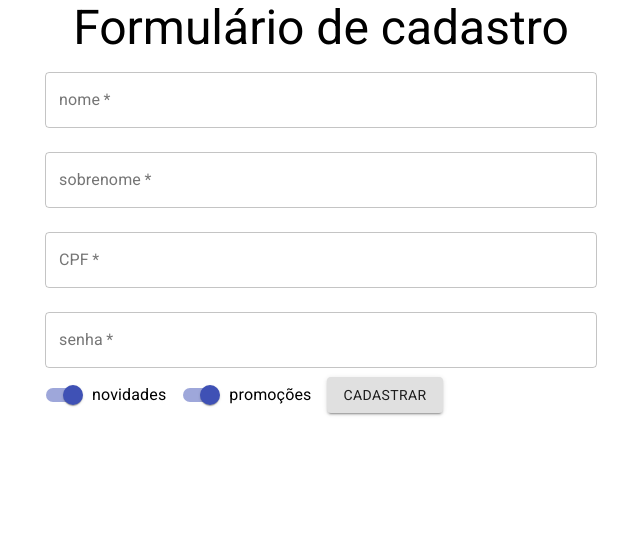
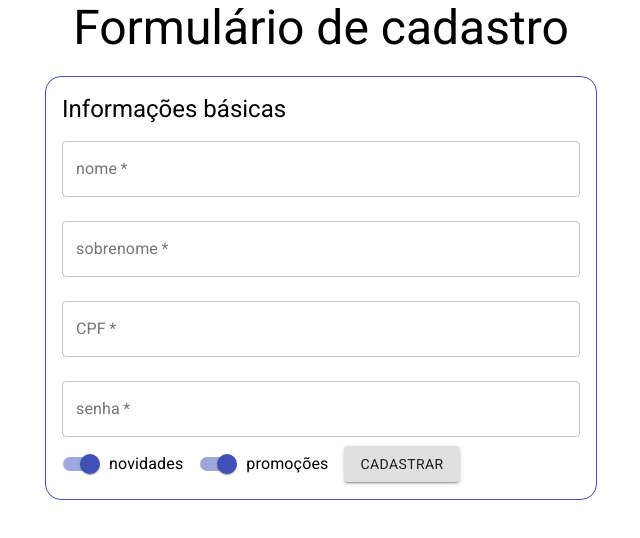
Before and after one commit to Davi95-BR/react-function-component, a React (Create React App) app: page / in a window 1280 px wide. Shown: the top 538 px of the page, without its empty margins (319-959 px from the left). Built offline with nearby package versions, Linux system fonts and the light colour scheme.

Commit message:
Adicionando Layout Box no formulário e estilizando, colocando Typography como subtítulo

```diff
--- a/src/componente/FormularioCadastro/FormularioCadastro.jsx
+++ b/src/componente/FormularioCadastro/FormularioCadastro.jsx
@@ -1,5 +1,9 @@
 import React, { useState } from 'react';
 import { Button, TextField, Switch, FormControlLabel } from '@material-ui/core';
+import Box from '@material-ui/core/Box';
+import Typography  from '@material-ui/core/Typography'
+
+
 
 
 function FormularioCadastro({ aoEnviar, validarCPF, validarSenha }) {     // Hooks
@@ -14,6 +18,14 @@ function FormularioCadastro({ aoEnviar, validarCPF, validarSenha }) {     // Hoo
 
 
     return (
+
+        <Box
+            border={1}
+            borderColor="primary.main"
+            borderRadius={16}
+            p={2} pt={2} pb={2} mt={2.5}
+
+            >
             <form
                 onSubmit={(event) => {
                     event.preventDefault();
@@ -21,6 +33,7 @@ function FormularioCadastro({ aoEnviar, validarCPF, validarSenha }) {     // Hoo
                     aoEnviar(dados);
                 }}
             >
+                <Typography align="left" variant="h5" component="h1">Informações básicas</Typography>
                 <TextField
                     value={nome}
                     onChange={(event) => {
@@ -58,7 +71,7 @@ function FormularioCadastro({ aoEnviar, validarCPF, validarSenha }) {     // Hoo
                     }}
                     onBlur={(event) => {
                         const ehValido = validarSenha(senha);
-                    setErrosSenha({ senha:ehValido })
+                        setErrosSenha({ senha: ehValido })
                     }}
                     error={!errosSenha.senha.valido}
                     helperText={errosSenha.senha.texto}
@@ -91,6 +104,7 @@ function FormularioCadastro({ aoEnviar, validarCPF, validarSenha }) {     // Hoo
                 />
                 <Button type="submit" variant="contained">Cadastrar</Button>
             </form>
+        </Box>
     );
 }
 
```
Lines whose indentation alone changed are shown as unchanged.
